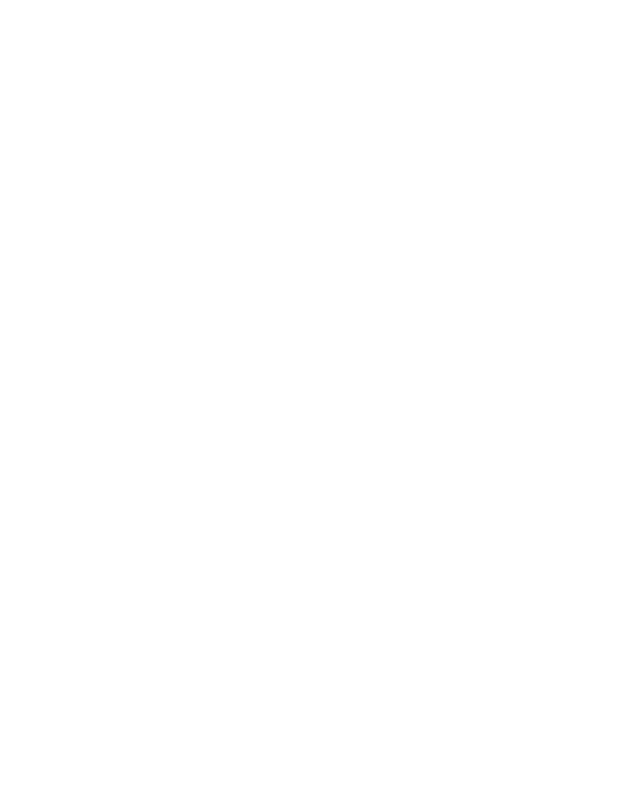
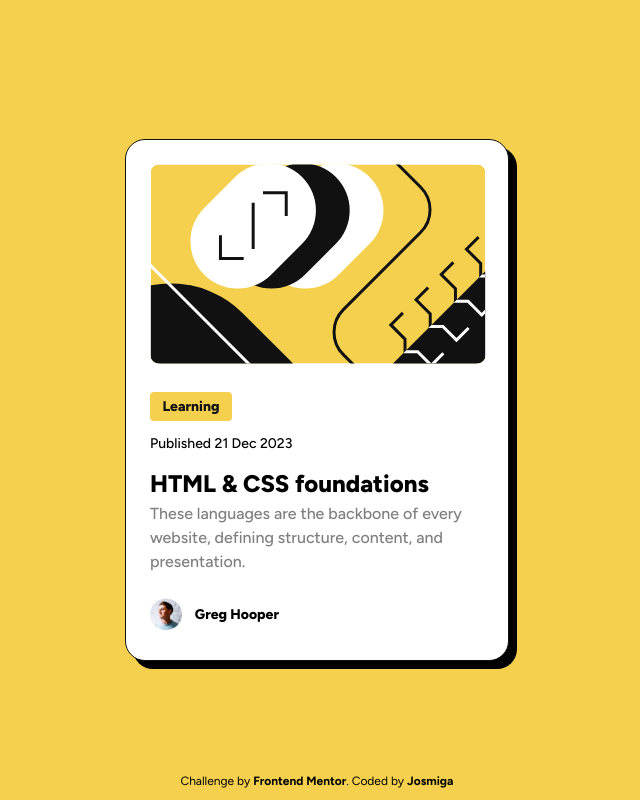
Before and after one commit to Josmiga/fm-preview-card, a plain HTML site: page index.html in a window 1280 px wide. Shown: the whole page, without its empty margins (323-963 px from the left). Drawn offline with Linux system fonts and the light colour scheme.

Commit message:
feat(main): Created blog preview card

```diff
--- a/index.html
+++ b/index.html
@@ -3,8 +3,14 @@
   <head>
     <meta charset="UTF-8" />
     <meta name="viewport" content="width=device-width, initial-scale=1.0" />
-    <link rel="stylesheet" href="./style.css">
+    <link rel="stylesheet" href="./style.css" />
     <!-- displays site properly based on user's device -->
+    <link rel="preconnect" href="https://fonts.googleapis.com" />
+    <link rel="preconnect" href="https://fonts.gstatic.com" crossorigin />
+    <link
+      href="https://fonts.googleapis.com/css2?family=Figtree:ital,wght@0,300..900;1,300..900&display=swap"
+      rel="stylesheet"
+    />
 
     <link
       rel="icon"
@@ -16,6 +22,35 @@
     <title>Frontend Mentor | Blog preview card</title>
   </head>
   <body>
-
+    <main>
+      <div class="main-card">
+        <img
+          class="img-banner"
+          src="./assets/images/illustration-article.svg"
+          alt=""
+        />
+        <div class="card-container">
+          <div class="card-container--tag">
+            <span>Learning</span>
+          </div>
+          <p class="card-container--published">Published 21 Dec 2023</p>
+          <h1>HTML & CSS foundations</h1>
+          <h2>
+            These languages are the backbone of every website, defining
+            structure, content, and presentation.
+          </h2>
+          <div class="card-container--user">
+            <img src="./assets/images/image-avatar.webp" alt="" />
+            <span>Greg Hooper</span>
+          </div>
+        </div>
+      </div>
+    </main>
+    <footer class="first-footer">
+      Challenge by
+      <a href="https://www.frontendmentor.io/?ref=challenge" target="_blank">
+        Frontend Mentor</a
+      >. Coded by <a href="https://github.com/Josmiga" target="_blank">Josmiga</a>
+    </footer>
   </body>
 </html>
--- a/style.css
+++ b/style.css
@@ -0,0 +1,122 @@
+* {
+  box-sizing: border-box;
+  margin: 0;
+  padding: 0;
+}
+
+body,
+html {
+  height: 100%;
+  background: #f4d04e;
+  display: flex;
+  align-items: center;
+  justify-content: center;
+}
+
+.main-card {
+  width: 384px;
+  height: 522px;
+  padding: 24px;
+  transition: box-shadow 0.3s ease;
+  box-shadow: 8px 8px 0 0 #000;
+  background: #fff;
+  border-radius: 20px;
+  border: 1px solid #111;
+  pointer-events: none;
+}
+
+.img-banner {
+  width: 336px;
+  height: 200px;
+  border-radius: 10px;
+}
+
+.card-container {
+  width: 100%;
+  margin: 0;
+  padding-top: 24px;
+}
+
+.card-container--tag {
+  width: 82px;
+  height: 29px;
+  background: #f4d04e;
+  border-radius: 4px;
+  display: flex;
+  justify-content: center;
+  align-items: center;
+  font-weight: 800;
+  font-size: 14px;
+  line-height: 150%;
+  color: #111;
+}
+
+.card-container--published {
+  padding-top: 12px;
+  font-weight: 500;
+  font-size: 14px;
+  line-height: 150%;
+}
+
+h1 {
+  padding-top: 12px;
+  font-weight: 800;
+  font-size: 24px;
+  line-height: 150%;
+  pointer-events: all;
+}
+
+.main-card:hover {
+  box-shadow: 16px 16px 0 0 #000;
+}
+
+h1:hover {
+  color: #f4d04e;
+  cursor: pointer;
+}
+
+h2 {
+  font-weight: 500;
+  font-size: 16px;
+  line-height: 150%;
+  color: #7f7f7f;
+}
+
+.card-container--user {
+  padding-top: 24px;
+  width: 129px;
+  display: flex;
+  align-items: center;
+  justify-content: space-between;
+}
+
+.card-container--user img {
+  height: 32px;
+  display: 32px;
+}
+.card-container--user span {
+  font-weight: 800;
+  font-size: 14px;
+  line-height: 150%;
+}
+
+p,
+h1,
+h2,
+span {
+  font-family: "Figtree", sans-serif;
+}
+
+.first-footer{
+    font-family: "Figtree", sans-serif;
+    font-size: 12px;
+    position: absolute;
+    bottom: 12px;
+}
+
+a{
+    color: #000;
+    font-weight: 700;
+    text-decoration: none;
+    cursor: pointer;
+}
```
